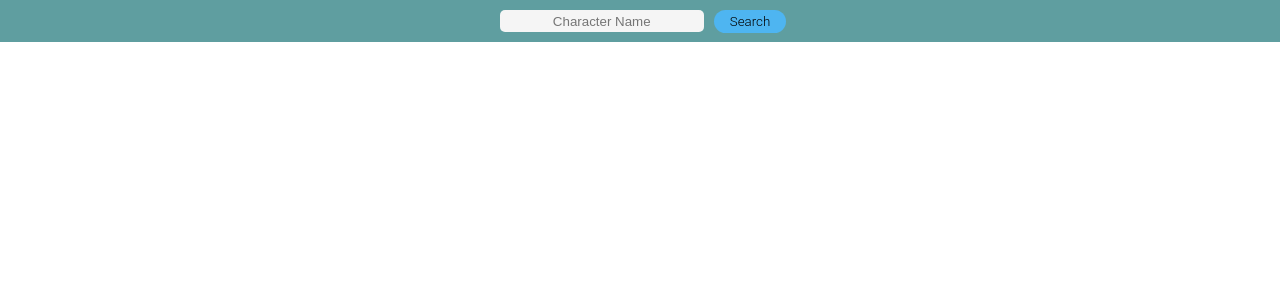
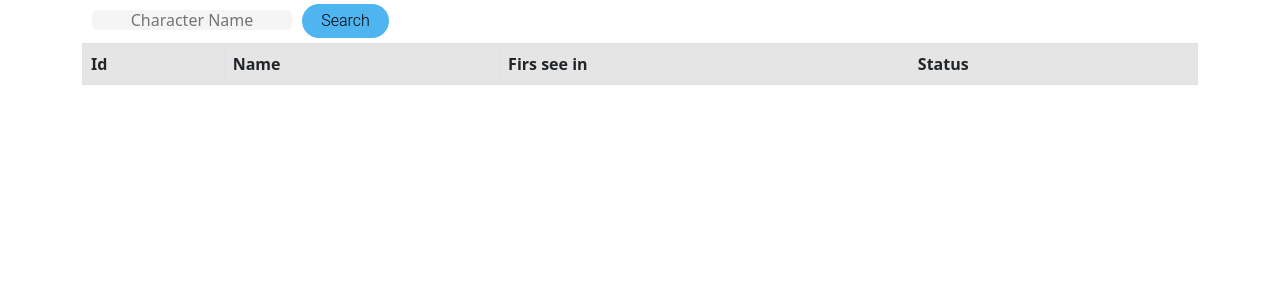
Before and after one commit to santiagocj22/Rick-n-Morty, a React (Create React App) app: page / in a window 1280 px wide. Shown: the top 300 px of the page. Built offline with nearby package versions, Linux system fonts and the light colour scheme.

Commit message:
add table

```diff
--- a/package.json
+++ b/package.json
@@ -6,8 +6,10 @@
     "@testing-library/jest-dom": "^5.15.1",
     "@testing-library/react": "^11.2.7",
     "@testing-library/user-event": "^12.8.3",
+    "bootstrap": "^5.1.3",
     "react": "^17.0.2",
     "react-dom": "^17.0.2",
+    "react-router-dom": "^6.0.2",
     "react-scripts": "4.0.3",
     "web-vitals": "^1.1.2"
   },
--- /dev/null
+++ b/src/components/Character.jsx
@@ -0,0 +1,39 @@
+import React, { useState, useEffect } from "react";
+import { useParams } from "react-router-dom";
+
+const Character = () => {
+  const { id } = useParams();
+  const [character, setCharacter] = useState([]);
+
+  useEffect(() => {
+      fetch(`https://rickandmortyapi.com/api/character/${id}`)
+      .then(response => response.json())
+      .then(data => setCharacter(data))
+  },[id]);
+  return (
+    <div className="cards">
+        <div className="card">
+          <img
+            className="card-img"
+            src={character.image}
+            alt={character.name}
+          />
+          <h2>{character.name}</h2>
+          <span>first see in: {character.location}</span>
+          <span>Status: {character.status}</span>
+        </div>
+  </div>
+  );
+};
+export default Character;
+
+// useEffect(() => {
+//     const infoAPI =  () => {
+//       const response = fetch(
+//         `https://rickandmortyapi.com/api/character/${id}`
+//       );
+//       const data = response.json();
+//       setCharacter(data);
+//     };
+//     infoAPI();
+//   }, [id]);
--- a/src/components/Header.jsx
+++ /dev/null
@@ -1,53 +0,0 @@
-import React, { useState } from "react";
-import "./Header.css";
-
-const Header = () => {
-  const [input, setInput] = useState("");
-  const [data, setData] = useState([]);
-
-  const apiCall = () => {
-    fetch(`https://rickandmortyapi.com/api/character/?name=${input}`)
-      .then((response) => response.json())
-      .then((data) => {
-        setData(data.results);
-      });
-  };
-
-  return (
-    <div className="container">
-      <input
-        placeholder="Character Name"
-        className="header-input"
-        value={input}
-        onChange={(e) => {
-          setInput(e.target.value);
-        }}
-      />
-      <button
-        className="header-button"
-        onClick={() => {
-          apiCall(input);
-        }}
-      >
-        Search
-      </button>
-      <div className="cards">
-        {data.map((character, index) => {
-          return (
-            <div key={"char-" + index} className="card">
-              <img
-                className="card-img"
-                src={character.image}
-                alt={character.name}
-              />
-              <h2>{character.name}</h2>
-              <span>first see in: {character.location.name}</span>
-              <span>Status: {character.status}</span>
-            </div>
-          );
-        })}
-      </div>
-    </div>
-  );
-};
-export default Header;
--- a/src/components/Header.css
+++ b/src/components/Home.css
@@ -1,6 +1,6 @@
-.container {
+/* .container {
   background-color: cadetblue;
-}
+} */
 .cards {
   display: flex;
   flex-direction: row;
@@ -22,7 +22,7 @@
   border-radius: 5px;
   min-width: 300px;
 }
-.header-input {
+.home-input {
   text-align: center;
   background-color: whitesmoke;
   border: none;
@@ -31,7 +31,7 @@
   height: 20px;
   margin: 10px;
 }
-.header-button {
+.home-button {
   display: inline-block;
   padding: 0.3em 1.2em;
   margin: 0 0.3em 0.3em 0;
--- /dev/null
+++ b/src/components/Home.jsx
@@ -0,0 +1,65 @@
+import React, { useState } from "react";
+import "./Home.css";
+import "bootstrap/dist/css/bootstrap.min.css";
+import { Link } from "react-router-dom";
+
+const Home = () => {
+  const [input, setInput] = useState("");
+  const [data, setData] = useState([]);
+
+  const apiCall = () => {
+    fetch(`https://rickandmortyapi.com/api/character/?name=${input}`)
+      .then((response) => response.json())
+      .then((data) => {
+        setData(data.results);
+      });
+  };
+
+  return (
+    <div className="container">
+      <input
+        placeholder="Character Name"
+        className="home-input"
+        value={input}
+        onChange={(e) => {
+          setInput(e.target.value);
+        }}
+      />
+      <button
+        className="home-button"
+        onClick={() => {
+          apiCall(input);
+        }}
+      >
+        Search
+      </button>
+
+      <table className="table table-striped table-hover table-bordered">
+        <thead className="table-active">
+          <tr>
+            <th>Id</th>
+            <th>Name</th>
+            <th>Firs see in</th>
+            <th>Status</th>
+          </tr>
+        </thead>
+
+        {data.map((character, index) => {
+          return (
+            <tbody key={"char_" + index}>
+              <tr>
+                <Link to={`/${character.id}`}>
+                  <td>{character.id}</td>
+                </Link>
+                  <td>{character.name}</td>
+                  <td>{character.location.name}</td>
+                  <td>{character.status}</td>
+              </tr>
+            </tbody>
+          );
+        })}
+      </table>
+    </div>
+  );
+};
+export default Home;
--- a/src/pages/App.js
+++ b/src/pages/App.js
@@ -1,11 +1,21 @@
 import "./App.css";
-import Header from "../components/Header";
+import Home from "../components/Home";
+import {
+  BrowserRouter,
+  Routes,
+  Route
+} from "react-router-dom";
+import Character from "../components/Character";
 
 function App() {
   return (
-    <div className="App">
-      <Header />
-    </div>
+    <BrowserRouter>
+      <Routes>
+        <Route path ='/' element={<Home/>}/>
+        <Route path=':id'element={<Character/>}/>
+      </Routes>
+    </BrowserRouter>
+
   );
 }
 
```
Also changed, not shown: 1 other file (tests, documents, lock files or other folders).
